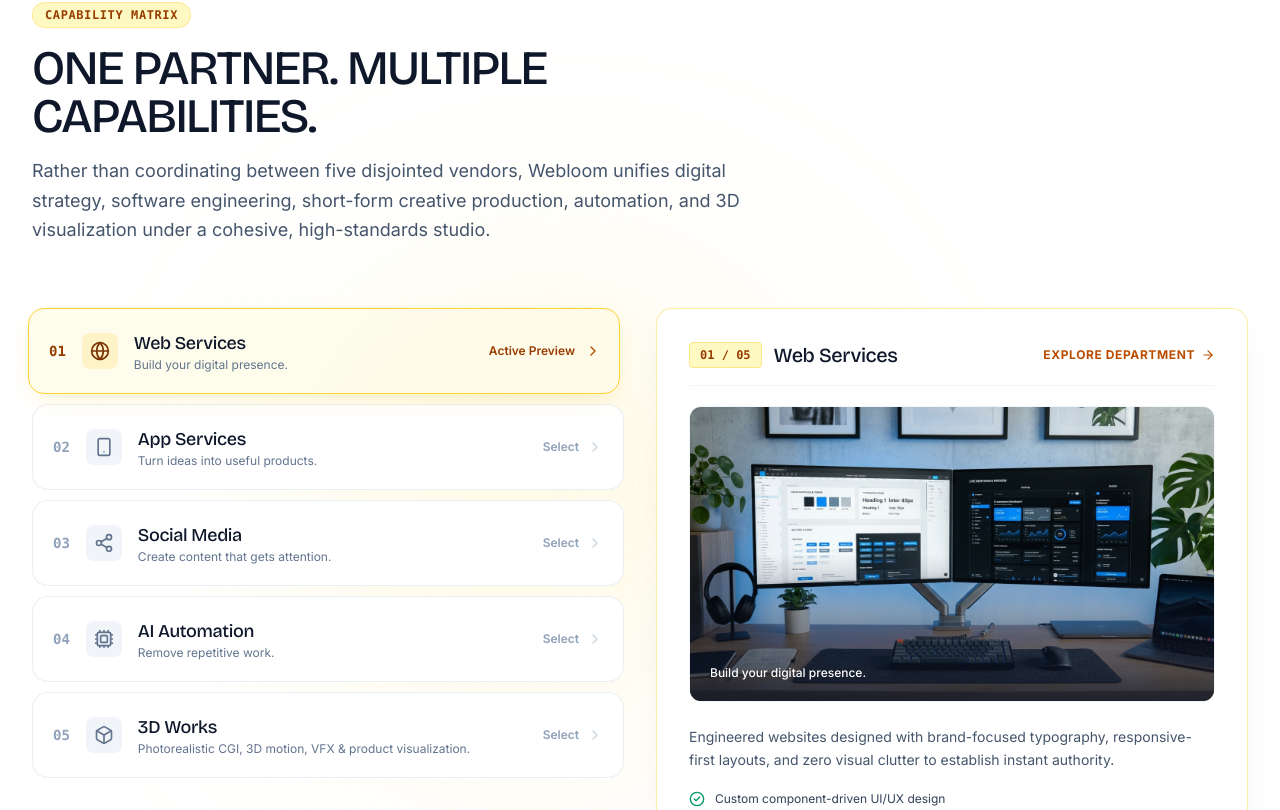
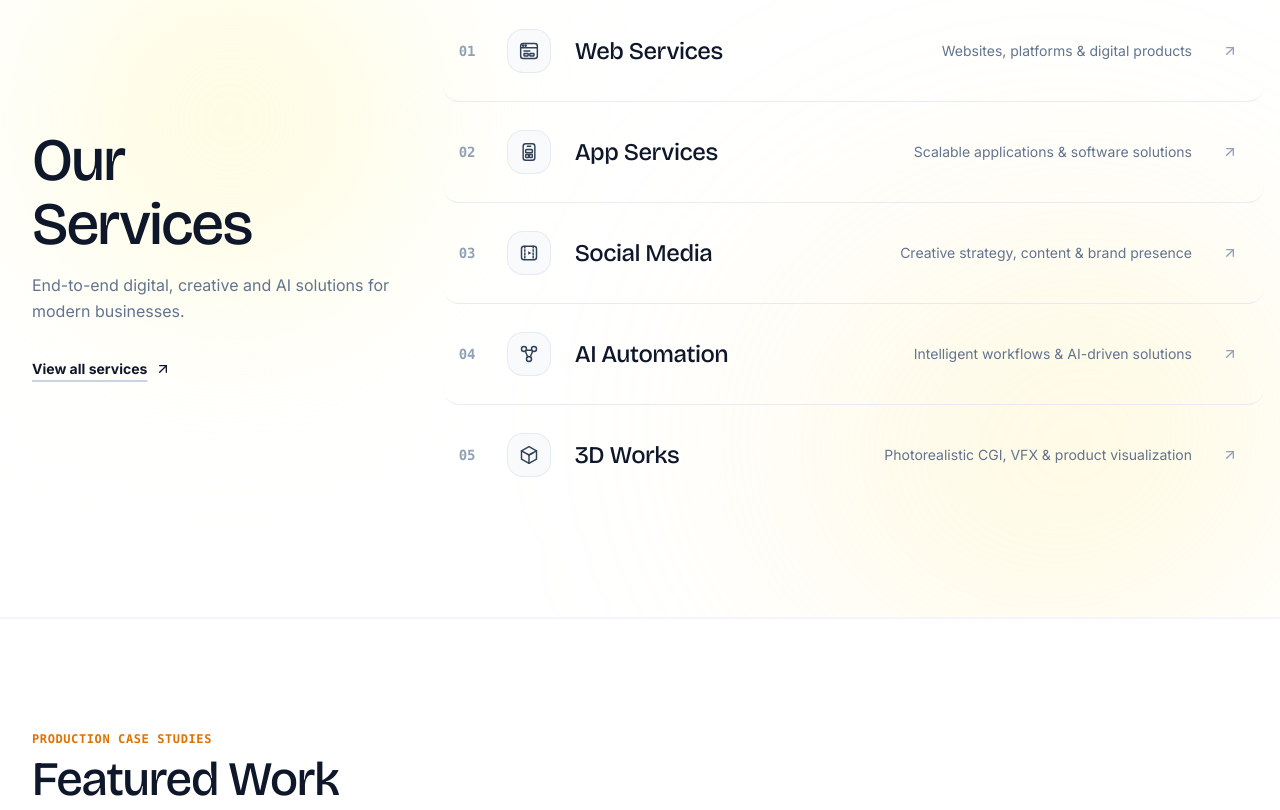
Before and after one commit to sumitkumar112006/webloom, a React (Vite) app: page / in a window 1280 px wide. Shown: the part 1450-2260 px from the top of the page. Built offline with nearby package versions, Linux system fonts and the light colour scheme.

Commit message:
feat: redesign capability matrix to match FlowStudio editorial layout with bespoke icons and smooth hover preview

```diff
--- a/src/components/ServiceDiscovery.tsx
+++ b/src/components/ServiceDiscovery.tsx
@@ -1,302 +1,253 @@
 import React, { useState } from 'react';
 import { Link } from 'react-router-dom';
-import { ArrowRight, ChevronRight, CheckCircle2, Sparkles, Globe, Smartphone, Share2, Cpu, Box } from 'lucide-react';
+import { ArrowUpRight } from 'lucide-react';
 
 interface ServiceItem {
   id: string;
   number: string;
   title: string;
-  summary: string;
+  tagline: string;
   link: string;
-  icon: React.ComponentType<{ className?: string }>;
   tags: string[];
-  previewDescription: string;
-  highlights: string[];
   previewImage: string;
+  icon: (props: { className?: string }) => React.JSX.Element;
 }
 
 export const ServiceDiscovery: React.FC = () => {
+  const [hoveredId, setHoveredId] = useState<string | null>(null);
+
   const services: ServiceItem[] = [
     {
       id: 'web',
       number: '01',
       title: 'Web Services',
-      summary: 'Build your digital presence.',
+      tagline: 'Websites, platforms & digital products',
       link: '/services/web-services',
-      icon: Globe,
-      tags: ['Websites', 'UI/UX Design', 'E-Commerce', 'Technical SEO'],
-      previewDescription:
-        'Engineered websites designed with brand-focused typography, responsive-first layouts, and zero visual clutter to establish instant authority.',
-      highlights: [
-        'Custom component-driven UI/UX design',
-        'Sub-second Core Web Vitals optimization',
-        'Direct WhatsApp & form lead routing',
-        '1-Year maintenance & ongoing support'
-      ],
-      previewImage: '/assets/service_web.png'
+      tags: ['React & Next.js', 'UI/UX Systems', 'E-Commerce', 'Core Web Vitals'],
+      previewImage: '/assets/service_web.png',
+      // Bespoke Hand-Crafted Browser Wireframe SVG Icon
+      icon: ({ className = 'w-5 h-5' }) => (
+        <svg viewBox="0 0 24 24" fill="none" stroke="currentColor" strokeWidth="1.75" strokeLinecap="round" strokeLinejoin="round" className={className}>
+          <rect x="2" y="3" width="20" height="18" rx="3" className="stroke-current" />
+          <line x1="2" y1="8" x2="22" y2="8" />
+          <circle cx="5" cy="5.5" r="0.75" fill="currentColor" />
+          <circle cx="8" cy="5.5" r="0.75" fill="currentColor" />
+          <line x1="6" y1="12" x2="14" y2="12" strokeDasharray="1 1" />
+          <rect x="6" y="15" width="5" height="3" rx="0.5" className="fill-current/10" />
+          <rect x="13" y="15" width="5" height="3" rx="0.5" className="fill-current/10" />
+        </svg>
+      )
     },
     {
       id: 'apps',
       number: '02',
       title: 'App Services',
-      summary: 'Turn ideas into useful products.',
+      tagline: 'Scalable applications & software solutions',
       link: '/services/app-services',
-      icon: Smartphone,
-      tags: ['Business Apps', 'Customer Portals', 'Booking Systems', 'Custom Apps'],
-      previewDescription:
-        'Ergonomic, role-based business applications built to coordinate appointments, record attendance, manage inventory, and serve customers.',
-      highlights: [
-        'Cross-platform mobile & responsive web apps',
-        'Role-based permissions & secure authentication',
-        'Real-time database sync & data export',
-        'Automated booking & customer notification flow'
-      ],
-      previewImage: '/assets/project_mobile_app.png'
+      tags: ['Cross-Platform', 'Client Portals', 'Role Auth', 'Realtime Sync'],
+      previewImage: '/assets/project_mobile_app.png',
+      // Bespoke Hand-Crafted Mobile App & System Interface SVG Icon
+      icon: ({ className = 'w-5 h-5' }) => (
+        <svg viewBox="0 0 24 24" fill="none" stroke="currentColor" strokeWidth="1.75" strokeLinecap="round" strokeLinejoin="round" className={className}>
+          <rect x="5" y="2" width="14" height="20" rx="3" className="stroke-current" />
+          <line x1="10" y1="5" x2="14" y2="5" />
+          <rect x="8" y="9" width="8" height="4" rx="1" className="fill-current/10" />
+          <rect x="8" y="15" width="3.5" height="3.5" rx="0.5" />
+          <rect x="12.5" y="15" width="3.5" height="3.5" rx="0.5" />
+        </svg>
+      )
     },
     {
       id: 'social',
       number: '03',
       title: 'Social Media',
-      summary: 'Create content that gets attention.',
+      tagline: 'Creative strategy, content & brand presence',
       link: '/social-media',
-      icon: Share2,
-      tags: ['Reels Production', 'Brand Posts', 'Meta Ads', 'Community Growth'],
-      previewDescription:
-        'Complete short-form video scripting, filming, and post-production paired with hyper-targeted Meta advertising campaigns.',
-      highlights: [
-        'High-retention reel scripting and shooting',
-        'Designed graphics, carousels & daily stories',
-        'Radius & pincode-specific Meta Ads management',
-        'Consistent weekly brand publishing cadence'
-      ],
-      previewImage: '/assets/project_social_campaign.png'
+      tags: ['Short-Form Reels', 'Meta Ads', 'Brand Assets', 'Motion Graphics'],
+      previewImage: '/assets/project_social_campaign.png',
+      // Bespoke Hand-Crafted Media Production Reel SVG Icon
+      icon: ({ className = 'w-5 h-5' }) => (
+        <svg viewBox="0 0 24 24" fill="none" stroke="currentColor" strokeWidth="1.75" strokeLinecap="round" strokeLinejoin="round" className={className}>
+          <rect x="3" y="4" width="18" height="16" rx="3" />
+          <path d="M7 4v16" strokeDasharray="2 2" />
+          <path d="M17 4v16" strokeDasharray="2 2" />
+          <polygon points="11,10 15,12 11,14" fill="currentColor" stroke="none" />
+        </svg>
+      )
     },
     {
       id: 'ai',
       number: '04',
       title: 'AI Automation',
-      summary: 'Remove repetitive work.',
+      tagline: 'Intelligent workflows & AI-driven solutions',
       link: '/ai-automation',
-      icon: Cpu,
-      tags: ['Business Workflows', 'WhatsApp Bots', 'CRM Pipelines', 'AI Agents'],
-      previewDescription:
-        'Connect your lead channels, databases, and customer support with intelligent automated pipelines that work reliably 24/7.',
-      highlights: [
-        'Automated WhatsApp inquiry & booking bots',
-        'Instant multi-channel CRM lead distribution',
-        'Inventory threshold & restock alert triggers',
-        'Custom grounded AI agents for customer Q&A'
-      ],
-      previewImage: '/assets/service_ai.png'
+      tags: ['WhatsApp Bots', 'CRM Pipelines', 'Task Routing', 'Custom Agents'],
+      previewImage: '/assets/service_ai.png',
+      // Bespoke Hand-Crafted Neural Nodes & Flow Graph SVG Icon
+      icon: ({ className = 'w-5 h-5' }) => (
+        <svg viewBox="0 0 24 24" fill="none" stroke="currentColor" strokeWidth="1.75" strokeLinecap="round" strokeLinejoin="round" className={className}>
+          <circle cx="6" cy="6" r="3" />
+          <circle cx="18" cy="6" r="3" />
+          <circle cx="12" cy="18" r="3" />
+          <path d="M8.5 7.5L15.5 7.5" />
+          <path d="M7.5 8.5L10.5 15.5" />
+          <path d="M16.5 8.5L13.5 15.5" />
+        </svg>
+      )
     },
     {
       id: '3d',
       number: '05',
       title: '3D Works',
-      summary: 'Photorealistic CGI, 3D motion, VFX & product visualization.',
+      tagline: 'Photorealistic CGI, VFX & product visualization',
       link: '/3d-works',
-      icon: Box,
-      tags: ['Photorealistic CGI Stills', '3D Motion & Commercials', 'VFX & Environmental Scenes', 'Product Visualization'],
-      previewDescription:
-        'Studio-grade photorealistic CGI stills, commercial 3D motion choreographies, atmospheric VFX scenes, and precision product visualization.',
-      highlights: [
-        'Photorealistic CGI stills & studio lighting',
-        '3D motion, commercials & exploded animations',
-        'VFX simulations & environmental scenes',
-        'Precision 3D product visualization'
-      ],
-      previewImage: '/assets/project_3d_chrono.png'
+      tags: ['Product CGI Stills', '3D Motion', 'Exploded Animation', 'Spatial VFX'],
+      previewImage: '/assets/project_3d_chrono.png',
+      // Bespoke Hand-Crafted Isometric 3D Prism SVG Icon
+      icon: ({ className = 'w-5 h-5' }) => (
+        <svg viewBox="0 0 24 24" fill="none" stroke="currentColor" strokeWidth="1.75" strokeLinecap="round" strokeLinejoin="round" className={className}>
+          <path d="M12 2L3 7L12 12L21 7L12 2Z" />
+          <path d="M3 7V17L12 22V12" />
+          <path d="M21 7V17L12 22" />
+          <path d="M12 12L17 9.5" strokeDasharray="1 1" />
+        </svg>
+      )
     }
   ];
 
-  const [activeIndex, setActiveIndex] = useState(0);
-  const activeService = services[activeIndex];
+  const activeHoverItem = services.find((s) => s.id === hoveredId);
 
   return (
-    <section id="service-matrix" className="py-20 lg:py-28 bg-white border-y border-amber-100/70 relative overflow-hidden transition-colors">
-      {/* Subtle warm yellow ambient glow */}
-      <div className="absolute top-1/3 left-1/4 w-[500px] h-[500px] bg-gradient-to-br from-[#FEF08A]/35 via-[#FDE68A]/20 to-transparent rounded-full blur-[120px] pointer-events-none" />
+    <section id="our-services" className="py-20 lg:py-28 bg-white border-y border-amber-100/60 relative overflow-hidden transition-colors select-none">
+
+      {/* WARM YELLOW AMBIENT SUNSHINE GLOW (Strictly Yellow Gradient & White BG) */}
+      <div className="absolute bottom-0 right-0 w-[550px] h-[450px] bg-gradient-to-tl from-[#FEF08A]/45 via-[#FDE68A]/20 to-transparent rounded-full blur-[120px] pointer-events-none" />
+      <div className="absolute top-10 left-10 w-[380px] h-[380px] bg-[#FEF9C3]/50 rounded-full blur-[100px] pointer-events-none" />
 
       <div className="max-w-7xl mx-auto px-4 sm:px-6 lg:px-8 relative z-10">
-        {/* SECTION HEADER */}
-        <div className="max-w-3xl mb-12 lg:mb-16">
-          <div className="inline-flex items-center gap-2 px-3 py-1 rounded-full text-xs font-bold uppercase tracking-wider text-amber-800 bg-[#FEF9C3] border border-amber-200/80 mb-4 font-mono">
-            <span>Capability Matrix</span>
+        <div className="grid grid-cols-1 lg:grid-cols-12 gap-12 lg:gap-16 items-start">
+
+          {/* LEFT COLUMN: EDITORIAL ANCHOR (Matching FlowStudio reference) */}
+          <div className="lg:col-span-4 lg:sticky lg:top-32 space-y-6">
+            <div>
+              <h2 className="text-4xl sm:text-5xl lg:text-6xl font-extrabold text-[#0F172A] tracking-[-0.03em] font-display leading-[1.06]">
+                Our <br />
+                Services
+              </h2>
+              <p className="text-sm sm:text-base text-slate-500 mt-4 max-w-sm leading-relaxed font-normal">
+                End-to-end digital, creative and AI solutions for modern businesses.
+              </p>
+            </div>
+
+            <div className="pt-2">
+              <Link
+                to="/services"
+                className="group inline-flex items-center gap-2 text-sm font-bold text-[#0F172A] hover:text-amber-700 transition-colors"
+              >
+                <span className="underline decoration-slate-300 decoration-2 underline-offset-6 group-hover:decoration-amber-500 transition-all">
+                  View all services
+                </span>
+                <ArrowUpRight className="h-4 w-4 transition-transform duration-200 group-hover:translate-x-0.5 group-hover:-translate-y-0.5" />
+              </Link>
+            </div>
+
+            {/* DYNAMIC FLOATING PREVIEW CARD (Visible on hover on desktop) */}
+            <div
+              className={`hidden lg:block transition-all duration-300 ease-out pt-4 ${
+                activeHoverItem ? 'opacity-100 translate-y-0' : 'opacity-0 translate-y-3 pointer-events-none'
+              }`}
+            >
+              {activeHoverItem && (
+                <div className="rounded-2xl bg-white/95 backdrop-blur-md p-3.5 border border-amber-200/80 shadow-[0_16px_36px_-12px_rgba(251,191,36,0.35)] w-72">
+                  <div className="relative aspect-[16/10] rounded-xl overflow-hidden bg-slate-900 mb-3 border border-slate-100">
+                    <img
+                      src={activeHoverItem.previewImage}
+                      alt={activeHoverItem.title}
+                      className="w-full h-full object-cover"
+                    />
+                    <div className="absolute top-2 left-2 px-2 py-0.5 rounded-md text-[10px] font-mono font-bold bg-black/70 text-white backdrop-blur">
+                      {activeHoverItem.number} / 05
+                    </div>
+                  </div>
+                  <div className="flex flex-wrap gap-1.5">
+                    {activeHoverItem.tags.map((tag, idx) => (
+                      <span
+                        key={idx}
+                        className="px-2 py-0.5 rounded-md text-[10px] font-semibold bg-[#FEF9C3] text-amber-900 border border-amber-200/60"
+                      >
+                        {tag}
+                      </span>
+                    ))}
+                  </div>
+                </div>
+              )}
+            </div>
           </div>
-          <h2 className="text-3xl sm:text-4xl lg:text-5xl font-extrabold text-[#0F172A] tracking-tight font-display mb-4">
-            ONE PARTNER. MULTIPLE CAPABILITIES.
-          </h2>
-          <p className="text-base sm:text-lg text-slate-600 leading-relaxed">
-            Rather than coordinating between five disjointed vendors, Webloom unifies digital strategy, software engineering, short-form creative production, automation, and 3D visualization under a cohesive, high-standards studio.
-          </p>
-        </div>
 
-        {/* DESKTOP SPLIT VIEW */}
-        <div className="hidden lg:grid lg:grid-cols-12 gap-8 items-start">
-          {/* LEFT: INTERACTIVE SERVICE LIST */}
-          <div className="lg:col-span-6 space-y-2.5">
-            {services.map((item, idx) => {
-              const isSelected = activeIndex === idx;
+          {/* RIGHT COLUMN: SLEEK EDITORIAL ROWS WITH BESPOKE ICON CRAFT */}
+          <div className="lg:col-span-8 divide-y divide-slate-200/80">
+            {services.map((item) => {
               const Icon = item.icon;
+              const isHovered = hoveredId === item.id;
+
               return (
-                <div
+                <Link
                   key={item.id}
-                  onMouseEnter={() => setActiveIndex(idx)}
-                  onClick={() => setActiveIndex(idx)}
-                  className={`cursor-pointer rounded-2xl p-5 transition-all duration-200 border ${
-                    isSelected
-                      ? 'bg-[#FEFCE8]/80 border-amber-300 shadow-[0_8px_24px_-8px_rgba(251,191,36,0.3)] -translate-x-1'
-                      : 'bg-white border-slate-200/70 hover:bg-[#FEFCE8]/40 hover:border-amber-200'
+                  to={item.link}
+                  onMouseEnter={() => setHoveredId(item.id)}
+                  onMouseLeave={() => setHoveredId(null)}
+                  className={`group flex flex-col sm:flex-row sm:items-center justify-between py-6 sm:py-7 px-4 -mx-4 rounded-2xl transition-all duration-200 cursor-pointer ${
+                    isHovered
+                      ? 'bg-[#FEFCE8]/80 shadow-[0_6px_20px_-6px_rgba(251,191,36,0.22)]'
+                      : 'hover:bg-[#FEFCE8]/40'
                   }`}
                 >
-                  <div className="flex items-center justify-between">
-                    <div className="flex items-center gap-4">
-                      <span className={`text-sm font-mono font-bold ${isSelected ? 'text-amber-800' : 'text-slate-400'}`}>
-                        {item.number}
-                      </span>
-                      <div className={`p-2 rounded-lg ${isSelected ? 'bg-amber-100 text-amber-900' : 'bg-slate-100 text-slate-500'}`}>
-                        <Icon className="h-5 w-5" />
-                      </div>
-                      <div>
-                        <h3 className="text-lg font-bold text-[#0F172A] font-display">
-                          {item.title}
-                        </h3>
-                        <p className="text-xs text-slate-500">
-                          {item.summary}
-                        </p>
-                      </div>
+                  {/* Left: Number + Bespoke Icon + Title */}
+                  <div className="flex items-center gap-4 sm:gap-6">
+                    {/* Editorial Number */}
+                    <span className="text-sm font-mono font-semibold text-slate-400 group-hover:text-amber-800 transition-colors w-6">
+                      {item.number}
+                    </span>
+
+                    {/* Bespoke Hand-Crafted Icon Badge */}
+                    <div
+                      className={`h-11 w-11 rounded-2xl flex items-center justify-center transition-all duration-200 shrink-0 ${
+                        isHovered
+                          ? 'bg-[#FEF9C3] text-amber-900 border border-amber-300 scale-105 shadow-xs'
+                          : 'bg-slate-50 text-slate-700 border border-slate-200/80 group-hover:bg-[#FEF9C3] group-hover:text-amber-900 group-hover:border-amber-300'
+                      }`}
+                    >
+                      <Icon className="w-5 h-5 transition-transform duration-200 group-hover:scale-110" />
                     </div>
 
-                    <div className="flex items-center gap-2">
-                      <span className={`text-xs font-semibold ${isSelected ? 'text-amber-800' : 'text-slate-400'}`}>
-                        {isSelected ? 'Active Preview' : 'Select'}
-                      </span>
-                      <ChevronRight className={`h-4 w-4 transition-transform ${isSelected ? 'text-amber-700 translate-x-0.5' : 'text-slate-300'}`} />
+                    {/* Service Title */}
+                    <h3 className="text-xl sm:text-2xl font-bold text-[#0F172A] tracking-[-0.02em] font-display transition-transform duration-200 group-hover:translate-x-1">
+                      {item.title}
+                    </h3>
+                  </div>
+
+                  {/* Right: Tagline / Description & Directional Arrow */}
+                  <div className="flex items-center justify-between sm:justify-end gap-5 mt-3 sm:mt-0 pl-16 sm:pl-0">
+                    <span className="text-xs sm:text-sm text-slate-500 group-hover:text-slate-800 font-normal transition-colors">
+                      {item.tagline}
+                    </span>
+
+                    {/* Interactive Arrow Button */}
+                    <div
+                      className={`h-9 w-9 rounded-full flex items-center justify-center transition-all duration-200 shrink-0 ${
+                        isHovered
+                          ? 'bg-[#0F172A] text-white shadow-xs'
+                          : 'text-slate-400 group-hover:text-[#0F172A] group-hover:bg-white'
+                      }`}
+                    >
+                      <ArrowUpRight className="h-4 w-4 transition-transform duration-200 group-hover:translate-x-0.5 group-hover:-translate-y-0.5" />
                     </div>
                   </div>
-                </div>
+                </Link>
               );
             })}
           </div>
 
-          {/* RIGHT: DYNAMIC PREVIEW PANEL */}
-          <div className="lg:col-span-6 sticky top-28">
-            <div className="bg-white rounded-2xl border border-amber-200/70 shadow-[0_16px_36px_-12px_rgba(0,0,0,0.08)] overflow-hidden p-8 transition-all">
-              <div className="flex items-center justify-between pb-4 mb-5 border-b border-slate-100">
-                <div className="flex items-center gap-3">
-                  <span className="text-xs font-mono font-bold text-amber-800 bg-[#FEF9C3] px-2.5 py-1 rounded border border-amber-200">
-                    {activeService.number} / 05
-                  </span>
-                  <h4 className="text-xl font-bold text-[#0F172A] font-display">
-                    {activeService.title}
-                  </h4>
-                </div>
-                <Link
-                  to={activeService.link}
-                  className="inline-flex items-center gap-1.5 text-xs font-bold uppercase tracking-wider text-amber-700 hover:text-amber-900 transition-colors"
-                >
-                  <span>Explore Department</span>
-                  <ArrowRight className="h-3.5 w-3.5" />
-                </Link>
-              </div>
-
-              {/* VISUAL PREVIEW ASSET */}
-              <div className="relative aspect-[16/9] rounded-xl overflow-hidden mb-6 bg-slate-900 border border-slate-100">
-                <img
-                  src={activeService.previewImage}
-                  alt={activeService.title}
-                  className="w-full h-full object-cover transition-opacity duration-300"
-                />
-                <div className="absolute inset-0 bg-gradient-to-t from-[#0F172A]/85 via-transparent to-transparent flex items-end p-5">
-                  <p className="text-white text-xs font-medium">
-                    {activeService.summary}
-                  </p>
-                </div>
-              </div>
-
-              {/* DESCRIPTION & HIGHLIGHTS */}
-              <p className="text-sm text-slate-600 mb-5 leading-relaxed">
-                {activeService.previewDescription}
-              </p>
-
-              <div className="space-y-2.5 mb-6">
-                {activeService.highlights.map((highlight, i) => (
-                  <div key={i} className="flex items-center gap-2.5 text-xs text-slate-700">
-                    <CheckCircle2 className="h-4 w-4 text-emerald-600 shrink-0" />
-                    <span>{highlight}</span>
-                  </div>
-                ))}
-              </div>
-
-              {/* ACTION LINK */}
-              <Link
-                to={activeService.link}
-                className="w-full py-3.5 px-4 rounded-xl text-xs font-bold uppercase tracking-wider bg-[#0F172A] hover:bg-slate-800 text-white flex items-center justify-center gap-2 transition-colors shadow-sm"
-              >
-                <span>View Full {activeService.title} Specifications</span>
-                <ArrowRight className="h-4 w-4" />
-              </Link>
-            </div>
-          </div>
-        </div>
-
-        {/* MOBILE ACCORDION VIEW */}
-        <div className="lg:hidden space-y-3">
-          {services.map((item, idx) => {
-            const isExpanded = activeIndex === idx;
-            const Icon = item.icon;
-            return (
-              <div
-                key={item.id}
-                className="bg-white rounded-xl border border-slate-200 overflow-hidden shadow-xs"
-              >
-                <button
-                  type="button"
-                  onClick={() => setActiveIndex(isExpanded ? -1 : idx)}
-                  className="w-full p-4 flex items-center justify-between text-left"
-                >
-                  <div className="flex items-center gap-3">
-                    <span className="text-xs font-mono font-bold text-amber-700">
-                      {item.number}
-                    </span>
-                    <Icon className="h-4 w-4 text-amber-600" />
-                    <div>
-                      <h3 className="text-sm font-bold text-[#0F172A]">
-                        {item.title}
-                      </h3>
-                      <p className="text-xs text-slate-500">{item.summary}</p>
-                    </div>
-                  </div>
-                  <ChevronRight
-                    className={`h-4 w-4 text-slate-400 transition-transform ${isExpanded ? 'rotate-90 text-amber-700' : ''}`}
-                  />
-                </button>
-
-                {isExpanded && (
-                  <div className="px-4 pb-5 pt-1 border-t border-slate-100 bg-[#FEFCE8]/30">
-                    <p className="text-xs text-slate-600 mb-3 leading-relaxed">
-                      {item.previewDescription}
-                    </p>
-                    <div className="space-y-2 mb-4">
-                      {item.highlights.map((h, i) => (
-                        <div key={i} className="flex items-center gap-2 text-xs text-slate-700">
-                          <CheckCircle2 className="h-3.5 w-3.5 text-emerald-600 shrink-0" />
-                          <span>{h}</span>
-                        </div>
-                      ))}
-                    </div>
-                    <Link
-                      to={item.link}
-                      className="inline-flex items-center gap-2 text-xs font-bold text-amber-800 hover:underline"
-                    >
-                      <span>Explore {item.title} Page</span>
-                      <ArrowRight className="h-3.5 w-3.5" />
-                    </Link>
-                  </div>
-                )}
-              </div>
-            );
-          })}
         </div>
       </div>
     </section>
```
